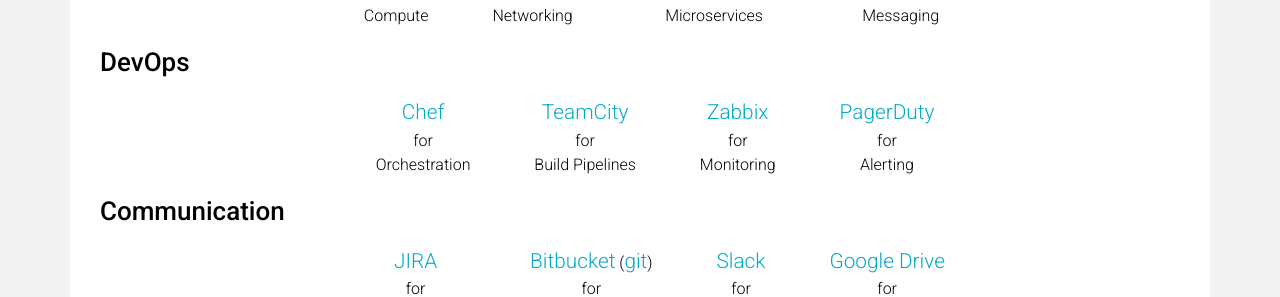
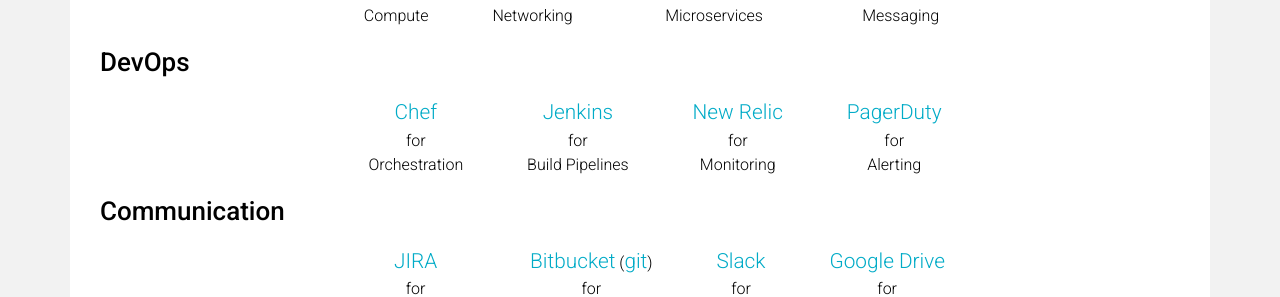
Before and after one commit to omar/gopangea.github.io, a Jekyll site: the page built from stack.md, in a window 1280 px wide. Shown: the part 906-1203 px from the top of the page. Built offline with Jekyll 4.4.1, drawn with Linux system fonts in a browser that asks for light colours; nearby versions of some CDN libraries.

Commit message:
Update stack

```diff
--- a/stack.md
+++ b/stack.md
@@ -40,8 +40,8 @@
 ### DevOps
 
 * [Chef](https://chef.io) _for_ Orchestration
-* [TeamCity](https://www.jetbrains.com/teamcity/) _for_ Build Pipelines
-* [Zabbix](http://www.zabbix.com/) _for_ Monitoring
+* [Jenkins](https://jenkins.io/) _for_ Build Pipelines
+* [New Relic](https://www.newrelic.com/) _for_ Monitoring
 * [PagerDuty](https://www.pagerduty.com/) _for_ Alerting
 
 ### Communication
```
